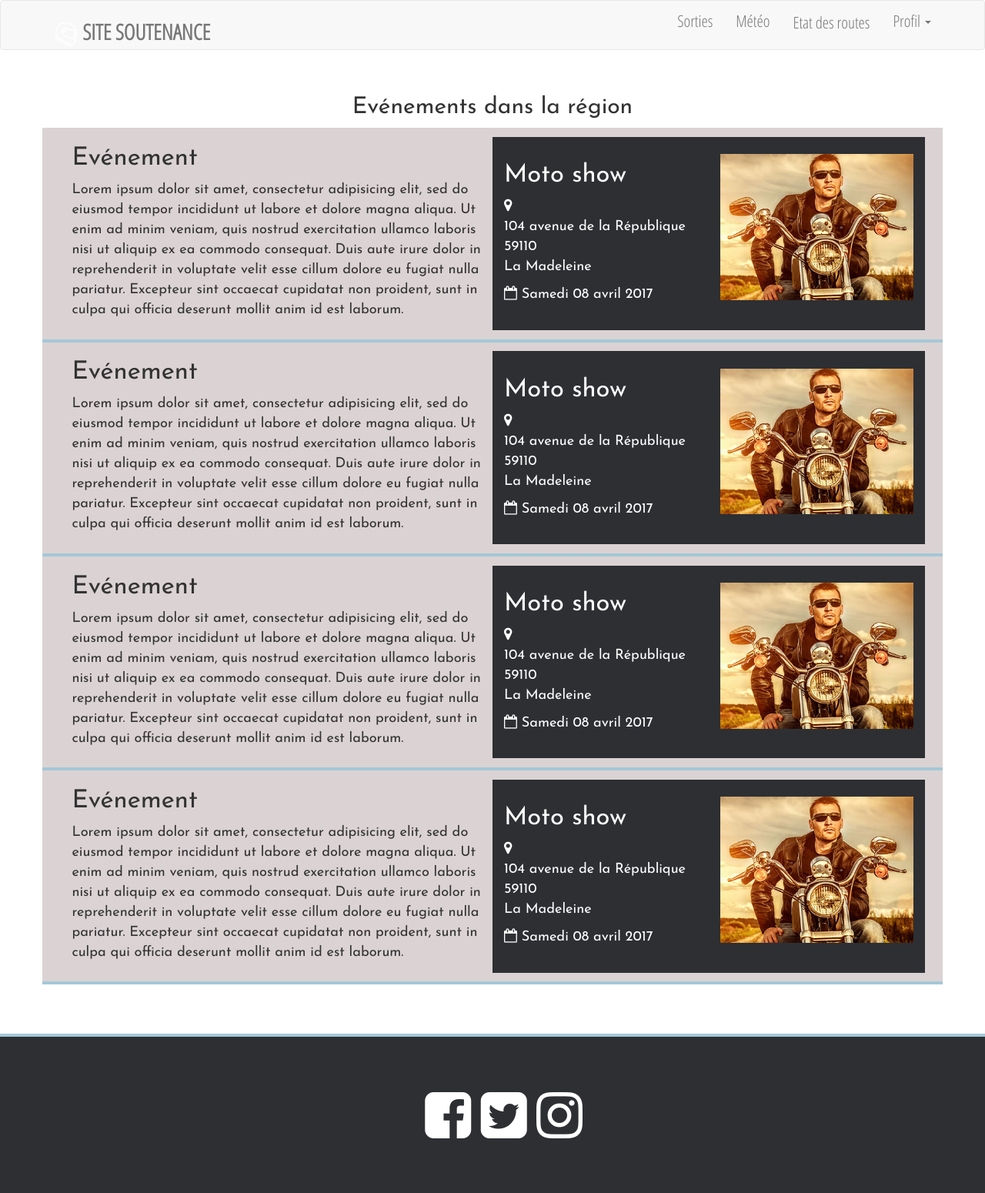
After one commit to rorschach59/Soutenance, a PHP site: template php/pages/events.php in a window 1280 px wide. The commit adds this page. Shown: the whole page at 77% size. Run offline with PHP 8.4, Linux system fonts and the light colour scheme; the template is opened without the code that fills it, so the values that code supplies are empty.

Commit message:
Change files

```diff
--- a/php/common/header.php
+++ b/php/common/header.php
@@ -19,7 +19,12 @@
 	</head>
 	<body>
 		<!-- Header -->
-		<nav class="navbar">
+		<?php if ($_SERVER['REQUEST_URI'] === '/Soutenance/' || $_SERVER['REQUEST_URI'] === '/Soutenance/?page=0') :?>
+	    <nav class="navbar">
+		<?php else: ?>
+			<nav class="navbar navbar-default">
+		<?php endif; ?>
+		<!-- <nav class="navbar"> -->
 			<div class="container">
 				<!-- Brand and toggle get grouped for better mobile display -->
 				<div class="navbar-header">
@@ -29,14 +34,21 @@
 						<span class="icon-bar"></span>
 						<span class="icon-bar"></span>
 					</button>
-					<a class="navbar-brand" href="#"><img src="resources/img/helmet.png" alt="motorbike"> Site soutenance</a>
+					<a class="navbar-brand" href="?page=0"><img src="resources/img/helmet.png" alt="motorbike"> Site soutenance</a>
 				</div>
 
 				<ul class="nav navbar-nav navbar-right">
-					<li><a href="#">Sorties</a></li>
-					<li><a href="#">Météo</a></li>
-					<li><a href="#">Etat des routes</a></li>
-					<li><a href="#">Profil</a></li>
+					<li><a href="?page=20">Sorties</a></li>
+					<li><a href="?page=21">Météo</a></li>
+					<li><a href="?page=22">Etat des routes</a></li>
+					<li class="dropdown">
+						<a href="#" class="dropdown-toggle" data-toggle="dropdown" role="button" aria-haspopup="true" aria-expanded="false">Profil <span class="caret"></span></a>
+						<ul class="dropdown-menu">
+							<li><a href="?page=11">Inscription</a></li>
+							<li role="separator" class="divider"></li>
+							<li><a href="?page=10">Connexion</a></li>
+						</ul>
+					</li>
 				</ul>
 			</div><!-- /.container-fluid -->
 		</nav>
--- /dev/null
+++ b/php/pages/events.php
@@ -0,0 +1,93 @@
+<div class="container events">
+  <div class="row">
+    <h2 class="text-center">Evénements dans la région</h2>
+    <div class="col-lg-12 description-event">
+      <div class="col-lg-6">
+        <h4>Evénement</h4>
+        <p>Lorem ipsum dolor sit amet, consectetur adipisicing elit, sed do eiusmod tempor incididunt ut labore et dolore magna aliqua. Ut enim ad minim veniam, quis nostrud exercitation ullamco laboris nisi ut aliquip ex ea commodo consequat. Duis aute irure dolor in reprehenderit in voluptate velit esse cillum dolore eu fugiat nulla pariatur. Excepteur sint occaecat cupidatat non proident, sunt in culpa qui officia deserunt mollit anim id est laborum.</p>
+      </div>
+
+      <div class="col-lg-6 adress-event">
+        <div class="col-lg-6">
+          <h4>Moto show</h4>
+          <ul class="list-unstyled">
+            <i class="fa fa-map-marker" aria-hidden="true"></i>
+            <li>104 avenue de la République</li>
+            <li>59110</li>
+            <li>La Madeleine</li>
+          </ul>
+          <p><i class="fa fa-calendar-o" aria-hidden="true"></i> Samedi 08 avril 2017</p>
+        </div>
+        <div class="col-lg-6">
+          <img class="img-responsive" src="resources/img/event.jpg" alt="event">
+        </div>
+      </div>
+    </div>
+    <div class="col-lg-12 description-event">
+      <div class="col-lg-6">
+        <h4>Evénement</h4>
+        <p>Lorem ipsum dolor sit amet, consectetur adipisicing elit, sed do eiusmod tempor incididunt ut labore et dolore magna aliqua. Ut enim ad minim veniam, quis nostrud exercitation ullamco laboris nisi ut aliquip ex ea commodo consequat. Duis aute irure dolor in reprehenderit in voluptate velit esse cillum dolore eu fugiat nulla pariatur. Excepteur sint occaecat cupidatat non proident, sunt in culpa qui officia deserunt mollit anim id est laborum.</p>
+      </div>
+
+      <div class="col-lg-6 adress-event">
+        <div class="col-lg-6">
+          <h4>Moto show</h4>
+          <ul class="list-unstyled">
+            <i class="fa fa-map-marker" aria-hidden="true"></i>
+            <li>104 avenue de la République</li>
+            <li>59110</li>
+            <li>La Madeleine</li>
+          </ul>
+          <p><i class="fa fa-calendar-o" aria-hidden="true"></i> Samedi 08 avril 2017</p>
+        </div>
+        <div class="col-lg-6">
+          <img class="img-responsive" src="resources/img/event.jpg" alt="event">
+        </div>
+      </div>
+    </div>
+    <div class="col-lg-12 description-event">
+      <div class="col-lg-6">
+        <h4>Evénement</h4>
+        <p>Lorem ipsum dolor sit amet, consectetur adipisicing elit, sed do eiusmod tempor incididunt ut labore et dolore magna aliqua. Ut enim ad minim veniam, quis nostrud exercitation ullamco laboris nisi ut aliquip ex ea commodo consequat. Duis aute irure dolor in reprehenderit in voluptate velit esse cillum dolore eu fugiat nulla pariatur. Excepteur sint occaecat cupidatat non proident, sunt in culpa qui officia deserunt mollit anim id est laborum.</p>
+      </div>
+
+      <div class="col-lg-6 adress-event">
+        <div class="col-lg-6">
+          <h4>Moto show</h4>
+          <ul class="list-unstyled">
+            <i class="fa fa-map-marker" aria-hidden="true"></i>
+            <li>104 avenue de la République</li>
+            <li>59110</li>
+            <li>La Madeleine</li>
+          </ul>
+          <p><i class="fa fa-calendar-o" aria-hidden="true"></i> Samedi 08 avril 2017</p>
+        </div>
+        <div class="col-lg-6">
+          <img class="img-responsive" src="resources/img/event.jpg" alt="event">
+        </div>
+      </div>
+    </div>
+    <div class="col-lg-12 description-event">
+      <div class="col-lg-6">
+        <h4>Evénement</h4>
+        <p>Lorem ipsum dolor sit amet, consectetur adipisicing elit, sed do eiusmod tempor incididunt ut labore et dolore magna aliqua. Ut enim ad minim veniam, quis nostrud exercitation ullamco laboris nisi ut aliquip ex ea commodo consequat. Duis aute irure dolor in reprehenderit in voluptate velit esse cillum dolore eu fugiat nulla pariatur. Excepteur sint occaecat cupidatat non proident, sunt in culpa qui officia deserunt mollit anim id est laborum.</p>
+      </div>
+
+      <div class="col-lg-6 adress-event">
+        <div class="col-lg-6">
+          <h4>Moto show</h4>
+          <ul class="list-unstyled">
+            <i class="fa fa-map-marker" aria-hidden="true"></i>
+            <li>104 avenue de la République</li>
+            <li>59110</li>
+            <li>La Madeleine</li>
+          </ul>
+          <p><i class="fa fa-calendar-o" aria-hidden="true"></i> Samedi 08 avril 2017</p>
+        </div>
+        <div class="col-lg-6">
+          <img class="img-responsive" src="resources/img/event.jpg" alt="event">
+        </div>
+      </div>
+    </div>
+  </div>
+</div>
--- a/resources/css/main.css
+++ b/resources/css/main.css
@@ -1,3 +1,6 @@
+/******************/
+/*     GENERAL    */
+/******************/
 body {
   font-family: 'Josefin Sans', sans-serif;
 }
@@ -21,6 +24,10 @@ nav .navbar-nav a:hover {
   border-radius: 5px;
 }
 
+.navbar-default {
+  padding-top: 1%;
+}
+
 .navbar-brand {
   font-size: 2em;
   text-transform: uppercase;
@@ -31,6 +38,24 @@ nav .navbar-nav a:hover {
   display: inline;
 }
 
+.social-network {
+  padding-top: 5%;
+  padding-bottom: 5%;
+  background-color: #2d2f33;
+  border-top: 4px solid #a4c8d7;
+}
+
+.social-network a {
+  color: white;
+}
+
+.social-network .fa {
+  padding: 1%;
+}
+
+/******************/
+/*   FRONTPAGE    */
+/******************/
 .carousel-control {
   width: 3%;
 }
@@ -94,17 +119,76 @@ nav .navbar-nav a:hover {
   width: 100%;
 }
 
-.social-network {
-  padding-top: 15%;
+/******************/
+/*     EVENTS     */
+/******************/
+.events {
+  margin-top: 3%;
   padding-bottom: 5%;
-  background-color: #2d2f33;
-  border-top: 4px solid #a4c8d7;
 }
 
-.social-network a {
-  color: white;
+.events .description-event {
+  font-size: 1.3em;
+  padding: 1% 2%;
+  background-color: #dbd3d3;
+  border-bottom: 4px solid #a4c8d7;
 }
 
-.social-network .fa {
+.events .description-event h4 {
+  font-size: 1.8em;
+}
+
+.events .adress-event {
+  background-color: #2d2f33;
+  color: white;
+  padding: 2% 0;
+}
+
+/******************/
+/*      METEO     */
+/******************/
+.meteo h2 {
+  font-size: 2.5em;
+}
+
+.meteo p {
+  font-size: 1.4em;
+}
+
+/******************/
+/*     ROAD       */
+/******************/
+.road h2 {
+  font-size: 2.5em;
+}
+
+.road p {
+  font-size: 1.4em;
+}
+
+.road img {
   padding: 1%;
 }
+
+.road .gif {
+  width: 50%;
+}
+
+/******************/
+/*     SIGNUP     */
+/******************/
+.signup fieldset {
+  border-radius: 10px;
+  -webkit-box-shadow: 1px 2px 5px 1px rgba(0, 0, 0, 0.5);
+  box-shadow: 1px 2px 5px 1px rgba(0, 0, 0, 0.5);
+}
+
+/******************/
+/*     SIGNIN     */
+/******************/
+.signin fieldset {
+  border-radius: 10px;
+  -webkit-box-shadow: 1px 2px 5px 1px rgba(0, 0, 0, 0.5);
+  box-shadow: 1px 2px 5px 1px rgba(0, 0, 0, 0.5);
+  margin-bottom: 5%;
+}
--- a/resources/css/main.scss
+++ b/resources/css/main.scss
@@ -1,3 +1,7 @@
+/******************/
+/*     GENERAL    */
+/******************/
+
 body {
     font-family: 'Josefin Sans', sans-serif;
 }
@@ -20,6 +24,10 @@ nav {
   }
 }
 
+.navbar-default {
+    padding-top: 1%;
+}
+
 .navbar-brand {
   font-size: 2em;
   text-transform: uppercase;
@@ -28,6 +36,22 @@ nav {
   display: inline;
   }
 }
+
+.social-network {
+  padding-top : 5%;
+  padding-bottom : 5%;
+  background-color: rgba(45, 47, 51, 1);
+  border-top : 4px solid rgba(164, 200, 215, 1);
+  a {
+      color: white;
+  }
+  .fa {
+    padding: 1%;
+  }
+}
+/******************/
+/*   FRONTPAGE    */
+/******************/
 
 .carousel-control {
   width: 3%;
@@ -87,15 +111,84 @@ nav {
   }
 }
 
-.social-network {
-  padding-top : 15%;
-  padding-bottom : 5%;
-  background-color: rgba(45, 47, 51, 1);
-  border-top : 4px solid rgba(164, 200, 215, 1);
-  a {
-      color: white;
+
+
+/******************/
+/*     EVENTS     */
+/******************/
+
+.events {
+  margin-top: 3%;
+  padding-bottom: 5%;
+  .description-event {
+    font-size: 1.3em;
+    padding: 1% 2%;
+    h4 {
+      font-size: 1.8em;
+    }
+    background-color: rgba(219, 211, 211, 1);
+    border-bottom: 4px solid rgba(164, 200, 215, 1);
   }
-  .fa {
+  .adress-event {
+    background-color: rgba(45, 47, 51, 1);
+    color: white;
+    padding: 2% 0
+  }
+}
+
+/******************/
+/*      METEO     */
+/******************/
+
+.meteo {
+  h2 {
+    font-size: 2.5em;
+  }
+  p {
+    font-size: 1.4em;
+  }
+}
+
+/******************/
+/*     ROAD       */
+/******************/
+
+.road {
+  h2 {
+    font-size: 2.5em;
+  }
+  p {
+    font-size: 1.4em;
+  }
+  img {
     padding: 1%;
   }
+  .gif {
+    width: 50%;
+  }
 }
+
+/******************/
+/*     SIGNUP     */
+/******************/
+
+.signup {
+  fieldset {
+    border-radius: 10px;
+    -webkit-box-shadow: 1px 2px 5px 1px rgba(0,0,0,0.5);
+    box-shadow: 1px 2px 5px 1px rgba(0,0,0,0.5);
+  }
+}
+
+/******************/
+/*     SIGNIN     */
+/******************/
+
+.signin {
+  fieldset {
+    border-radius: 10px;
+    -webkit-box-shadow: 1px 2px 5px 1px rgba(0,0,0,0.5);
+    box-shadow: 1px 2px 5px 1px rgba(0,0,0,0.5);
+    margin-bottom: 5%;
+  }
+}
```
Also changed, not shown: app/routes.php (+7 -0 lines), php/pages/meteo.php (added, +15 -0 lines), php/pages/road.php (added, +8 -0 lines), php/pages/signin.php (added, +18 -0 lines), php/pages/signup.php (added, +26 -0 lines), resources/img/accident.jpg (added), resources/img/accidente.gif (added), resources/img/route-africaine.jpg (added).
